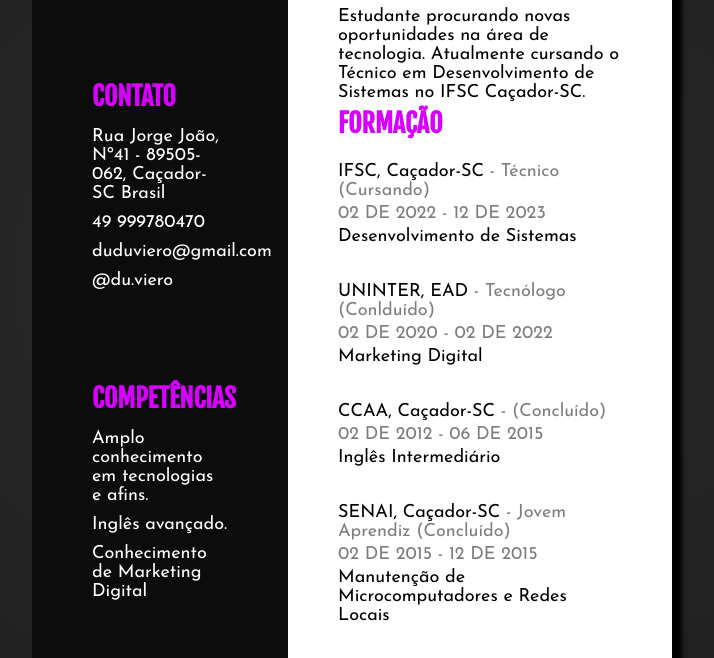
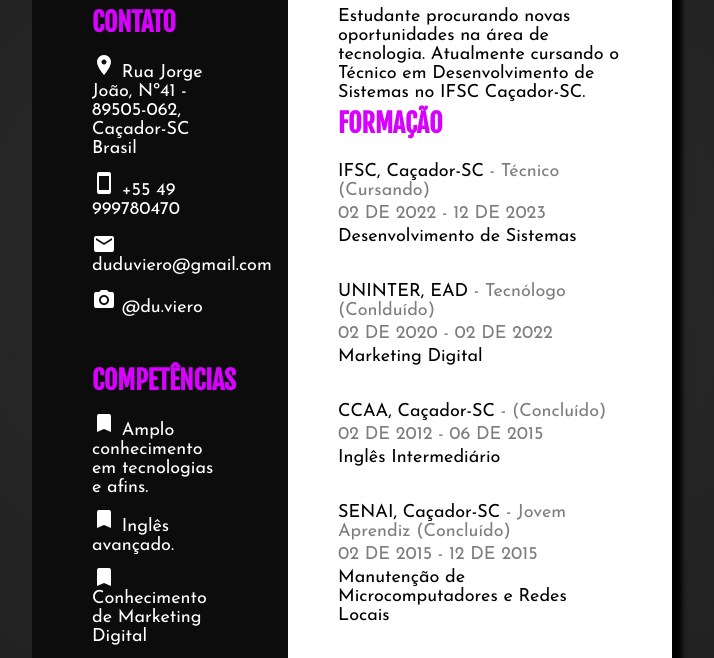
Before and after one commit to vieroo/vieroo.github.io, a plain HTML site: page index.html in a window 1280 px wide. Shown: the part 266-924 px from the top of the page, without its empty margins (288-1002 px from the left). Drawn offline with Linux system fonts and the light colour scheme.

Commit message:
Icones Adicionados

```diff
--- a/index.html
+++ b/index.html
@@ -3,6 +3,7 @@
     <head>
         <meta charset="UTF-8">
         <link rel="stylesheet" href="style.css">
+        <link href="https://fonts.googleapis.com/icon?family=Material+Icons" rel="stylesheet">
         <title>CV - Eduardo Viero</title>
     </head>
 
@@ -14,22 +15,22 @@
 
                 <div class="contato">
                     <h3>CONTATO</h3>
-                    <p>Rua Jorge João, Nº41 - 89505-062, Caçador-SC Brasil</p>
-                    <p>49 999780470</p>
-                    <p>duduviero@gmail.com</p>
-                    <p>@du.viero</p>
+                    <p><i class="material-icons">location_on</i> Rua Jorge João, Nº41 - 89505-062, Caçador-SC Brasil</p>
+                    <p><i class="material-icons">smartphone</i> +55 49 999780470</p>
+                    <p><i class="material-icons">email</i> duduviero@gmail.com</p>
+                    <p><i class="material-icons">photo_camera</i> @du.viero</p>
                 </div>
 
                 <div class="competencias">
                     <h3>COMPETÊNCIAS</h3>
-                    <p>Amplo conhecimento em tecnologias e afins.</p>
-                    <p>Inglês avançado.</p>
-                    <p>Conhecimento de Marketing Digital</p>
+                    <p><i class="material-icons">turned_in</i> Amplo conhecimento em tecnologias e afins.</p>
+                    <p><i class="material-icons">turned_in</i> Inglês avançado.</p>
+                    <p><i class="material-icons">turned_in</i> Conhecimento de Marketing Digital</p>
                 </div>
 
                 <div class="experiencia">
                     <h3>EXPERIÊNCIA</h3>
-                    <p>Sem experiência profissional.</p>
+                    <p><i class="material-icons">label_important</i> Sem experiência profissional.</p>
                 </div>
             </aside>
 
--- a/style.css
+++ b/style.css
@@ -60,7 +60,7 @@ aside h3 {
     font-size: 18px;
     color: #ffffff;
     margin-top: 5px;
-    margin-bottom: 5px;
+    margin-bottom: 8px;
 }
 
 .competencias {
@@ -151,7 +151,7 @@ main h3 {
     margin-bottom: 0px;
 }
 
-span {
+main span {
     color: #7e7e7e;
 }
 
```
